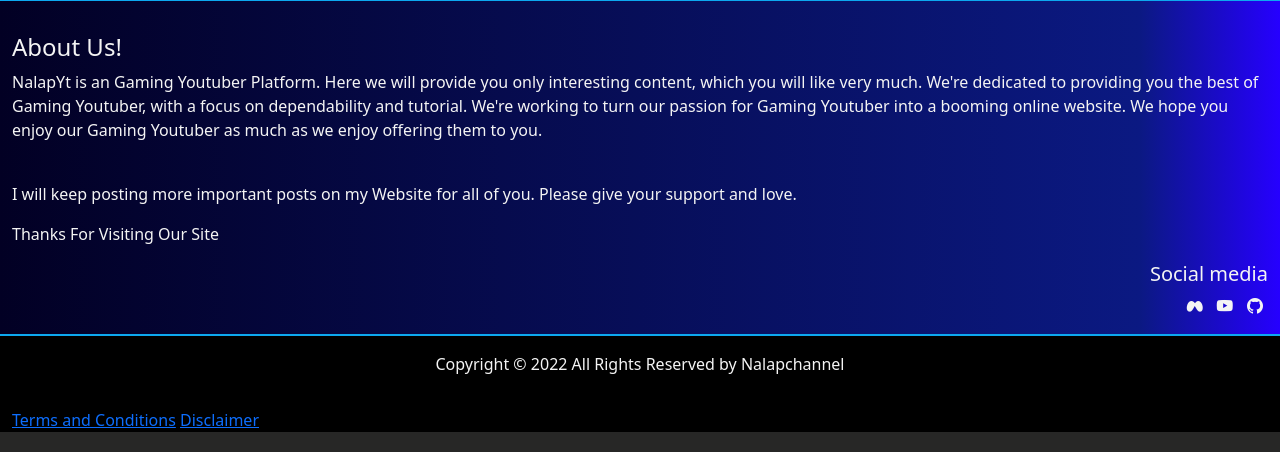
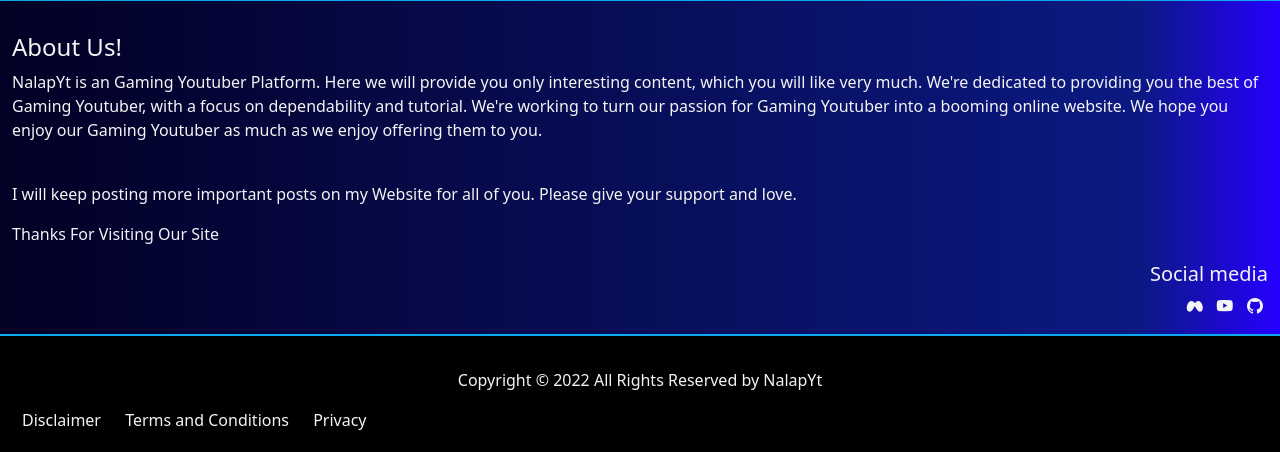
Before and after one commit to robertonaps/nalapchannel, a PHP site: page / in a window 1280 px wide. Shown: the part 1548-2000 px from the top of the page. Run offline with PHP 8.4, Linux system fonts and the light colour scheme; some libraries are stand-ins or nearby versions; some web fonts are replaced.

Commit message:
Add files via upload

```diff
--- a/css/style.css
+++ b/css/style.css
@@ -405,9 +405,29 @@ footer{
 
 
 .foter-algn {
-  padding: 1rem;
+  padding-top: 2rem;
   margin: auto;
   text-align: center;
   color: #f4f4f4;
 
 }
+
+.privacy {
+
+  padding-bottom: 20px;
+
+}
+
+
+.privacy .privacy-page {
+
+text-decoration: none;
+color: #f4f4f4;
+margin: 10px;
+
+}
+.privacy .privacy-page:hover {
+
+border-bottom: 2px solid rgb(90, 197, 230);
+
+  }
--- a/index.html
+++ b/index.html
@@ -156,7 +156,7 @@
     <div class="foter-algn">
 
       <p class="copyright-text">Copyright &copy; 2022 All Rights Reserved by
-        <a>Nalapchannel</a>
+        <a>NalapYt</a>
       </p>
 
     </div>
@@ -164,8 +164,10 @@
 
 
     <div class="privacy">
+      <a class="privacy-page">Disclaimer</a>
       <a class="privacy-page">Terms and Conditions</a>
-      <a class="privacy-page">Disclaimer</a>
+      <a class="privacy-page">Privacy</a>
+
 
     </div>
 
```
